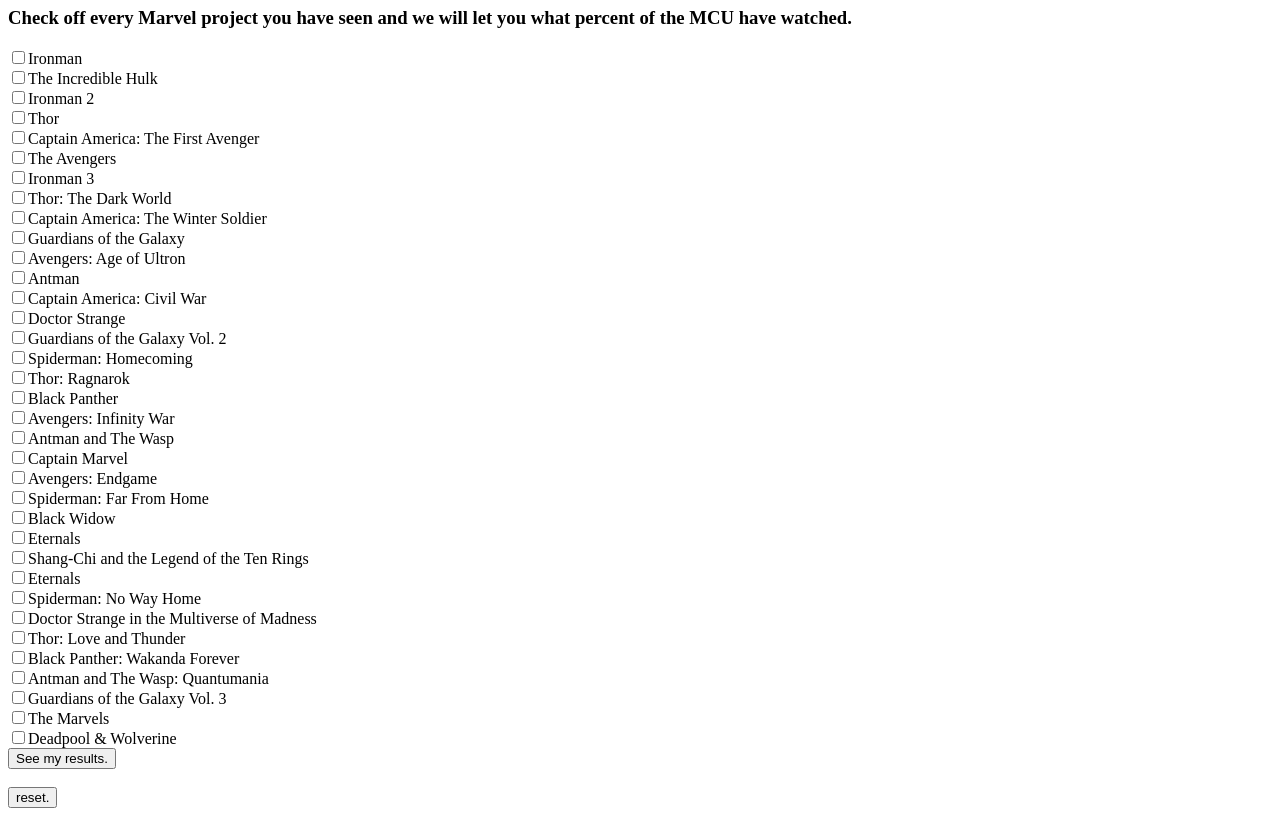
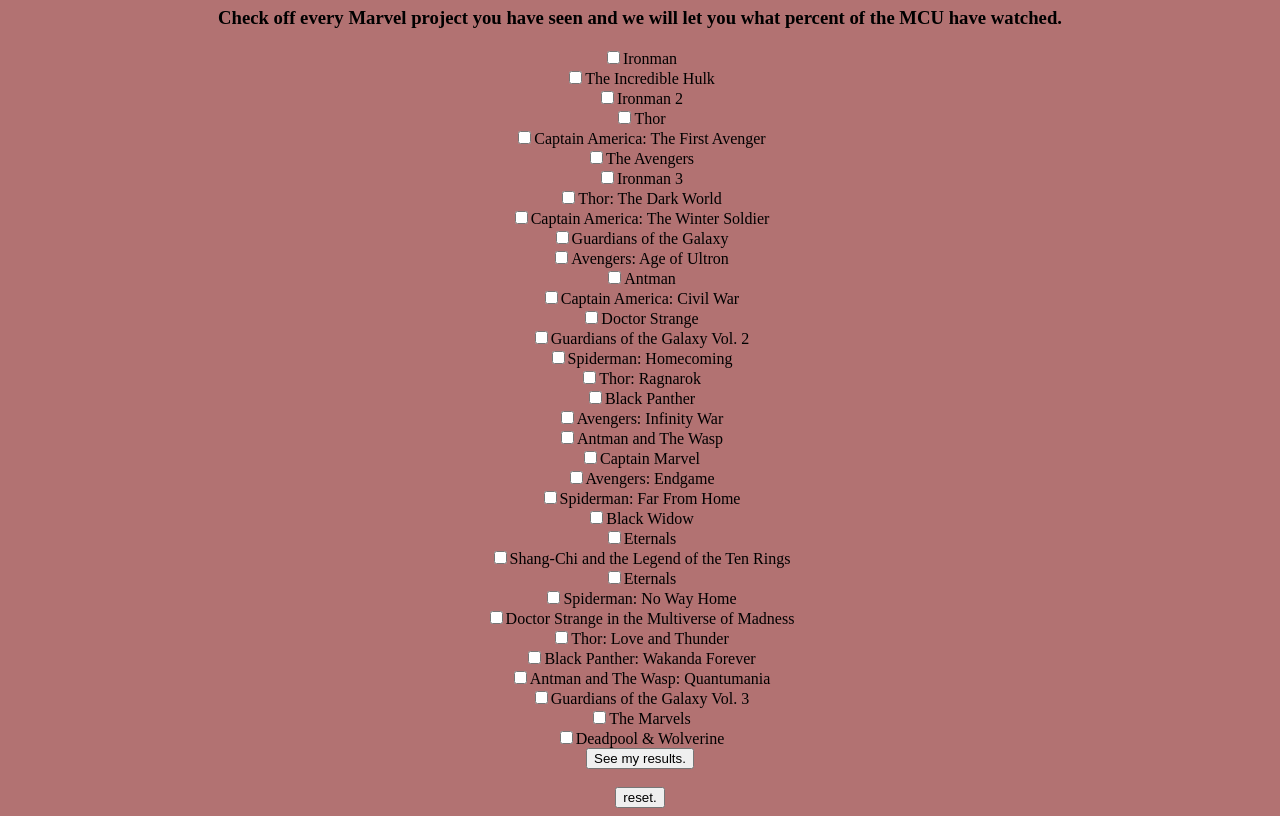
Before and after one commit to maviles7/marvelchecklist, a plain HTML site: page index.html in a window 1280 px wide. Shown: the part 73-889 px from the top of the page. Drawn offline with Linux system fonts and the light colour scheme.

Commit message:
link to CSS & initial styling to body

```diff
--- a/css/style.css
+++ b/css/style.css
@@ -0,0 +1,13 @@
+html, body {
+    height: 100%;
+    margin: 0;
+    display: flex;
+    flex-direction: column;
+}
+
+body {
+    display: flex;
+    flex-direction: column;
+    background-color: rgba(150, 62, 62, 0.724);
+    text-align: center;
+}
--- a/index.html
+++ b/index.html
@@ -4,7 +4,7 @@
     <meta charset="UTF-8">
     <meta name="viewport" content="width=device-width, initial-scale=1.0">
     <title>Marvel Checklist</title>
-    <link rel="stylesheet" href="styles.css">
+    <link rel="stylesheet" href="css/style.css">
     <script defer src="./js/app.js"></script>
 </head>
 <body>
```
